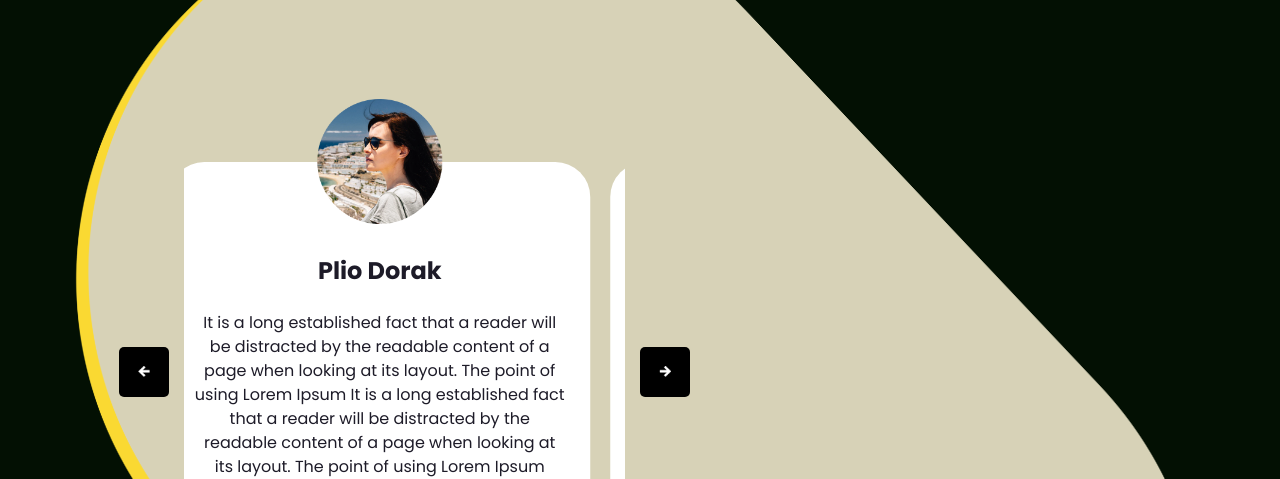
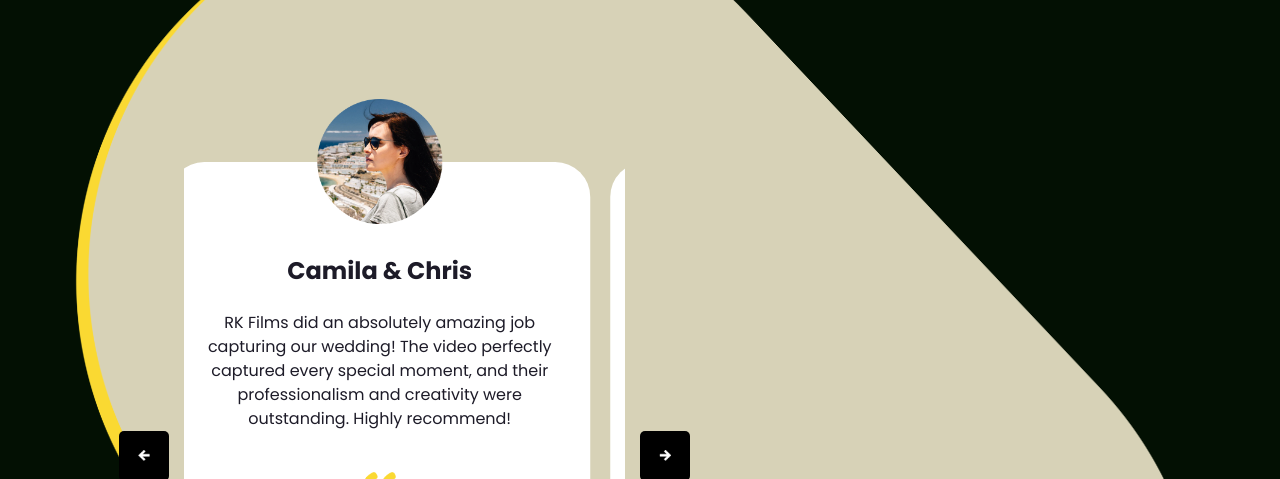
Before and after one commit to rhyosmar85/RKFilms_Web, a plain HTML site: page testimonial.html in a window 1280 px wide. Shown: the part 321-800 px from the top of the page. Drawn offline with nearby package versions, Linux system fonts and the light colour scheme.

Commit message:
Feedback

```diff
--- a/testimonial.html
+++ b/testimonial.html
@@ -103,13 +103,12 @@
                         </div>
                         <div class="detail-box">
                           <h4>
-                            Plio Dorak
+                            Camila & Chris
                           </h4>
                           <p>
-                            It is a long established fact that a reader will be distracted by the readable content of a
-                            page when looking at its layout. The point of using Lorem Ipsum It is a long established
-                            fact that a reader will be distracted by the readable content of a page when looking at its
-                            layout. The point of using Lorem Ipsum
+                            RK Films did an absolutely amazing job capturing our wedding! The video perfectly captured
+                            every special moment, and
+                            their professionalism and creativity were outstanding. Highly recommend!
                           </p>
                           <img src="images/quote.png" alt="" />
                         </div>
@@ -122,13 +121,20 @@
                         </div>
                         <div class="detail-box">
                           <h4>
-                            Plio Dorak
+                            Vicky & Gabo
                           </h4>
                           <p>
-                            It is a long established fact that a reader will be distracted by the readable content of a
-                            page when looking at its layout. The point of using Lorem Ipsum It is a long established
-                            fact that a reader will be distracted by the readable content of a page when looking at its
-                            layout. The point of using Lorem Ipsum
+                            RK Films did an absolutely amazing job filming our wedding! From start to finish, they were
+                            professional, attentive, and
+                            truly dedicated to capturing every special moment. The quality of their work exceeded all
+                            our expectations—the shots
+                            were beautifully composed, and they perfectly captured the emotions of the day. Watching the
+                            video brought tears to our
+                            eyes as it allowed us to relive all the joy, laughter, and love we experienced. We are so
+                            grateful to RK Films for
+                            preserving these memories so beautifully, and we highly recommend them to anyone looking for
+                            exceptional videography
+                            services!
                           </p>
                           <img src="images/quote.png" alt="" />
                         </div>
@@ -141,13 +147,14 @@
                         </div>
                         <div class="detail-box">
                           <h4>
-                            Plio Dorak
+                            Sarahy Pena
                           </h4>
                           <p>
-                            It is a long established fact that a reader will be distracted by the readable content of a
-                            page when looking at its layout. The point of using Lorem Ipsum It is a long established
-                            fact that a reader will be distracted by the readable content of a page when looking at its
-                            layout. The point of using Lorem Ipsum
+                            Absolutely incredible job capturing my birthday celebration! From the very beginning, their
+                            professionalism and
+                            attention to detail were evident. They ensured every special moment was beautifully filmed,
+                            from the decorations to the
+                            candid smiles of my guests.
                           </p>
                           <img src="images/quote.png" alt="" />
                         </div>
```
